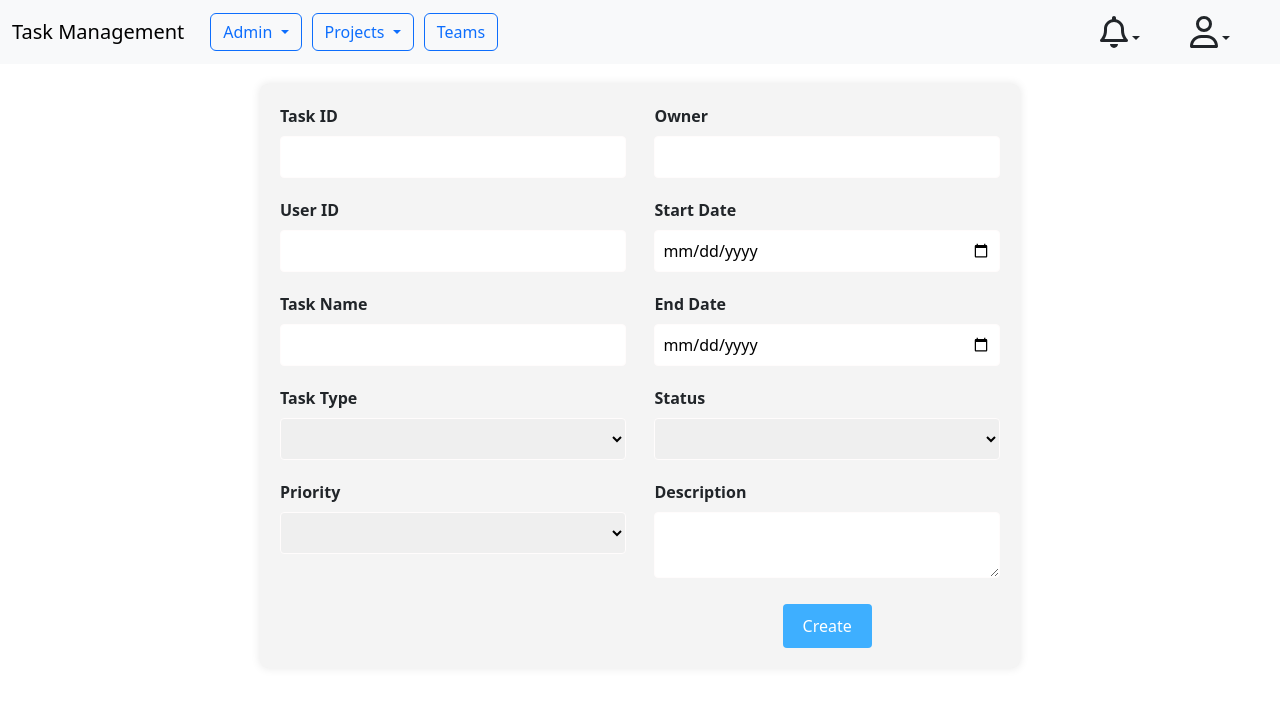
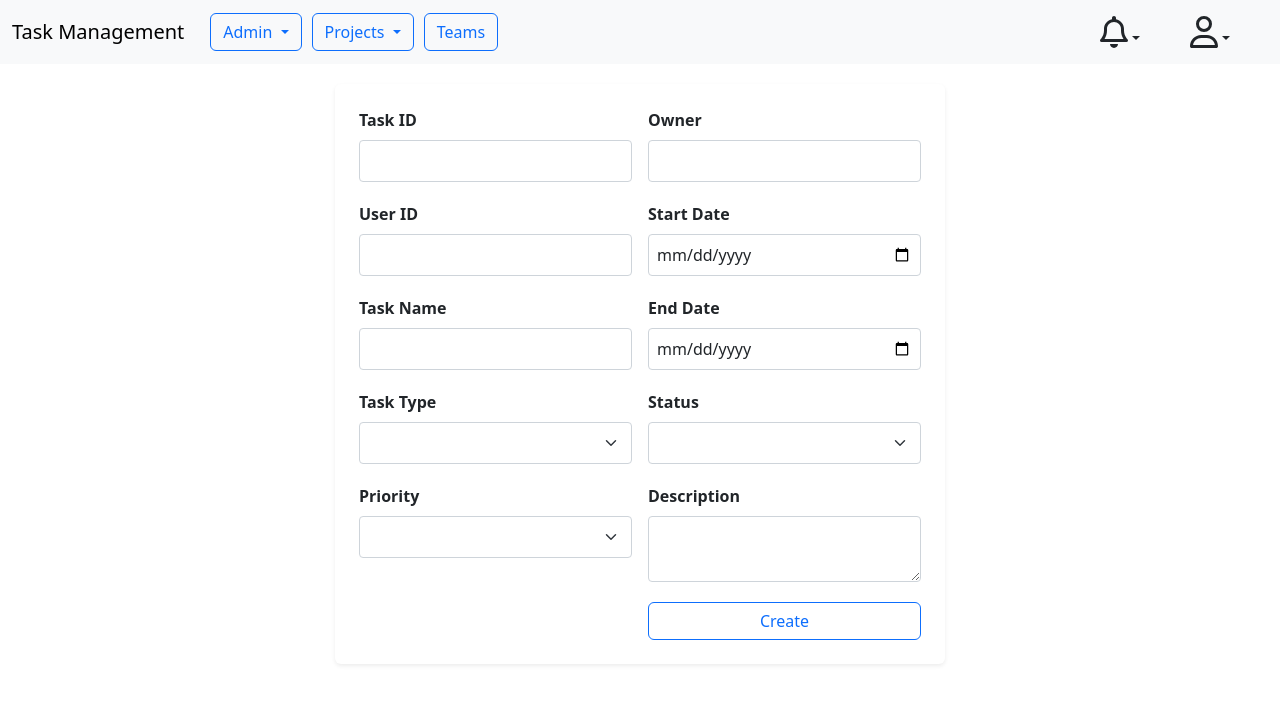
Before and after one commit to BRINTHALINGAM/TaskManagement, an Angular app: page /form in a window 1280 px wide. Shown: the top 704 px of the page. Built offline with nearby package versions, Linux system fonts and the light colour scheme.

Commit message:
updated css in task form

```diff
--- a/src/app/task/form/form.component.css
+++ b/src/app/task/form/form.component.css
@@ -1,16 +1,16 @@
 /* app.component.css */
 
 .container {
-    max-width: 800px;
+    max-width: 650px;
     margin: 0 auto;
     padding: 20px;
   }
 
   .task-form {
-    background-color: #f4f4f4;
+    background-color: #ffffff;
     border-radius: 8px;
     padding: 20px;
-    box-shadow: 0 0 10px rgba(0, 0, 0, 0.1);
+    box-shadow: 0 0 10px rgb(240, 239, 239);
   }
 
   .two-column-form {
@@ -38,7 +38,7 @@
     width: 100%;
     padding: 8px;
     box-sizing: border-box;
-    border: 1px solid #fffcfc;
+    border: 1px solid #ced4da;
     border-radius: 4px;
   }
 
@@ -50,17 +50,3 @@
     text-align: center;
     margin-top: 20px;
   }
-
-  button {
-    background-color: #3eafff;
-    color: white;
-    padding: 10px 20px;
-    border: none;
-    border-radius: 4px;
-    cursor: pointer;
-    font-size: 16px;
-  }
-
-  button:hover {
-    background-color: #3eafff;
-  }
--- a/src/app/task/form/form.component.html
+++ b/src/app/task/form/form.component.html
@@ -1,27 +1,25 @@
 <div class="container">
-    <div class="task-form">
-      <form class="two-column-form">
-          <div class="column">
-
+    <div class="task-form bg-white rounded p-4 shadow-sm">
+        <form class="row g-3">
+            <div class="col-md-6">
                 <div class="form-group">
-                  <label for="taskId">Task ID</label>
-                  <input type="text" id="taskId" name="taskId" [(ngModel)]="task.taskId" required>
-              </div>
-
-
-              <div class="form-group">
-                  <label for="userId">User ID</label>
-                  <input type="text" id="userId" name="userId" [(ngModel)]="task.userId" required>
+                    <label for="taskId" class="form-label">Task ID</label>
+                    <input type="text" class="form-control" id="taskId" name="taskId" [(ngModel)]="task.taskId" required>
                 </div>
 
                 <div class="form-group">
-                  <label for="name">Task Name</label>
-                  <input type="text" id="name" name="name" [(ngModel)]="task.name" required>
+                    <label for="userId" class="form-label">User ID</label>
+                    <input type="text" class="form-control" id="userId" name="userId" [(ngModel)]="task.userId" required>
                 </div>
 
                 <div class="form-group">
-                  <label for="taskType">Task Type</label>
-                  <select id="taskType" name="taskType" [(ngModel)]="task.taskType" required>
+                    <label for="name" class="form-label">Task Name</label>
+                    <input type="text" class="form-control" id="name" name="name" [(ngModel)]="task.name" required>
+                </div>
+
+                <div class="form-group">
+                    <label for="taskType" class="form-label">Task Type</label>
+                    <select class="form-select" id="taskType" name="taskType" [(ngModel)]="task.taskType" required>
                         <option value="Create">Create</option>
                         <option value="Bug">Bug</option>
                         <option value="Improvement">Improvement</option>
@@ -32,36 +30,34 @@
                 </div>
 
                 <div class="form-group">
-                <label for="priority">Priority</label>
-                <select id="priority" name="priority" [(ngModel)]="task.priority" required>
+                    <label for="priority" class="form-label">Priority</label>
+                    <select class="form-select" id="priority" name="priority" [(ngModel)]="task.priority" required>
                         <option value="high">HIGH</option>
                         <option value="medium">MEDIUM</option>
                         <option value="low">LOW</option>
                     </select>
                 </div>
-
             </div>
 
-          <div class="column">
-
+            <div class="col-md-6">
                 <div class="form-group">
-                  <label for="createdBy">Owner</label>
-                  <input type="text" id="createdBy" name="createdBy" [(ngModel)]="task.createdBy" required>
+                    <label for="createdBy" class="form-label">Owner</label>
+                    <input type="text" class="form-control" id="createdBy" name="createdBy" [(ngModel)]="task.createdBy" required>
                 </div>
 
                 <div class="form-group">
-                  <label for="startDate">Start Date</label>
-                  <input type="date" id="startDate" name="startDate" [(ngModel)]="task.startDate" required>
+                    <label for="startDate" class="form-label">Start Date</label>
+                    <input type="date" class="form-control" id="startDate" name="startDate" [(ngModel)]="task.startDate" required>
                 </div>
 
                 <div class="form-group">
-                  <label for="endDate">End Date</label>
-                  <input type="date" id="endDate" name="endDate" [(ngModel)]="task.endDate" required>
+                    <label for="endDate" class="form-label">End Date</label>
+                    <input type="date" class="form-control" id="endDate" name="endDate" [(ngModel)]="task.endDate" required>
                 </div>
 
                 <div class="form-group">
-                  <label for="status">Status</label>
-                  <select id="status" name="status" [(ngModel)]="task.status" required>
+                    <label for="status" class="form-label">Status</label>
+                    <select class="form-select" id="status" name="status" [(ngModel)]="task.status" required>
                         <option value="pending">ToDo</option>
                         <option value="in-progress">In Progress</option>
                         <option value="reopen">ReOpen</option>
@@ -71,12 +67,13 @@
                 </div>
 
                 <div class="form-group">
-                <label for="description">Description</label>
-                <textarea id="description" name="description" [(ngModel)]="task.description" required></textarea>
+                    <label for="description" class="form-label">Description</label>
+                    <textarea class="form-control" id="description" name="description" [(ngModel)]="task.description" required></textarea>
                 </div>
-
+                <div class="col-12">
                     <div class="bottom-centered">
-                <button type="Create">Create</button>
+                        <button type="submit" class="btn btn-outline-primary w-100">Create</button>
+                    </div>
                 </div>
             </div>
         </form>
```
Lines whose indentation alone changed are shown as unchanged.
